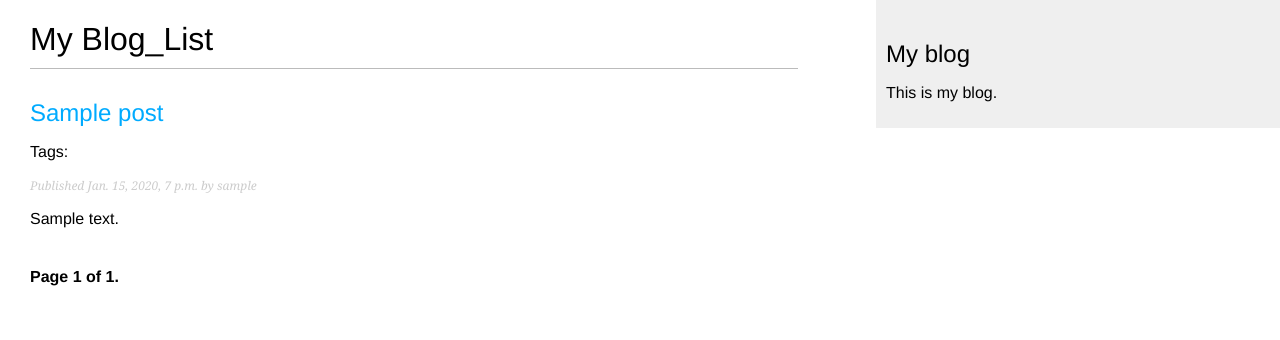
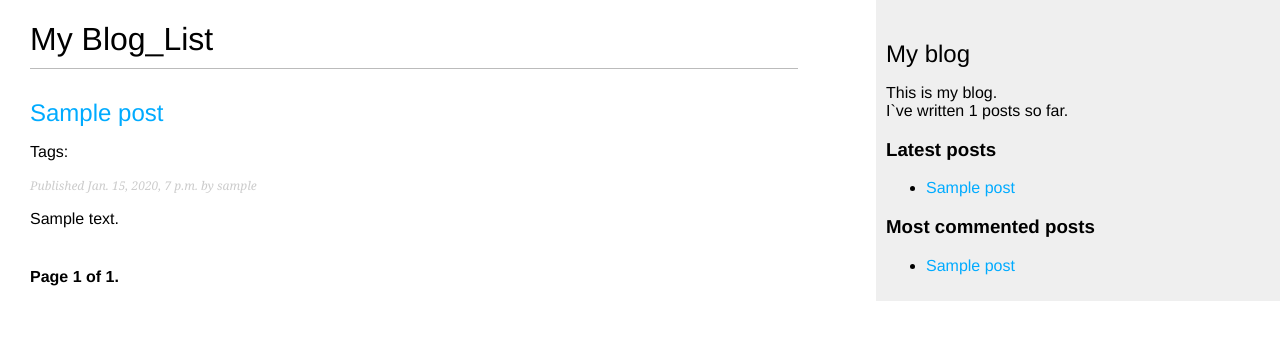
Before and after one commit to Han-minho/DjangoReviewProject, a Django app: page /blog/ in a window 1280 px wide. Shown: the top 340 px of the page. Run offline with Django 4.2, Linux system fonts and the light colour scheme; tables that the repository leaves empty hold one stand-in row (values such as "Sample post").

Commit message:
커스텀 탬플릿 필터 구현

```diff
--- a/blog/templates/blog/base.html
+++ b/blog/templates/blog/base.html
@@ -1,3 +1,4 @@
+{% load blog_tags %}
 {% load static %}
 
 <!DOCTYPE html>
@@ -13,7 +14,23 @@
     </div>
     <div id="sidebar">
         <h2>My blog</h2>
-        <p>This is my blog.</p>
+        <p>
+            This is my blog.<br>
+            I`ve written {% total_posts %} posts so far.
+        </p>
+        <h3>Latest posts</h3>
+        {% show_latest_posts 3 %}
+        <h3>Most commented posts</h3>
+        {% get_most_commented_posts as most_commented_posts %}
+        <ul>
+            {% for post in most_commented_posts %}
+                <li>
+                    <a href="{{ post.get_absolute_url }}">
+                        {{ post.title }}
+                    </a>
+                </li>
+            {% endfor %}
+        </ul>
     </div>
 </body>
 </html>
--- /dev/null
+++ b/blog/templates/blog/post/latest_posts.html
@@ -0,0 +1,9 @@
+<ul>
+    {% for post in latest_posts %}
+        <li>
+            <a href="{{ post.get_absolute_url }}">
+                {{ post.title }}
+            </a>
+        </li>
+    {% endfor %}
+</ul>
--- a/blog/templatetags/blog_tags.py
+++ b/blog/templatetags/blog_tags.py
@@ -0,0 +1,23 @@
+from django import template
+from blog.models import Post
+from django.db.models import Count
+
+register = template.Library()
+
+
+@register.simple_tag
+def total_posts():
+    return Post.published.count()
+
+
+@register.inclusion_tag('blog/post/latest_posts.html')
+def show_latest_posts(count=5):
+    latest_posts = Post.published.order_by('-publish')[:count]
+    return {'latest_posts': latest_posts}
+
+
+@register.simple_tag
+def get_most_commented_posts(count=5):
+    return Post.published.annotate(
+        total_comments=Count('comments')
+    ).order_by('-total_comments')[:count]
--- a/blog/views.py
+++ b/blog/views.py
@@ -11,26 +11,23 @@ from django.db.models import Count
 
 # Create your views here.
 def post_list(request, tag_slug=None):
+    per_page = request.GET.get('per_page', 3)
+    page_number = request.GET.get('page', 1)
     post_list = Post.published.all()
     tag = None
     if tag_slug:
         tag = get_object_or_404(Tag, slug=tag_slug)
         post_list = post_list.filter(tags__in=[tag])
-        # Pagination with 3 posts per page
-        paginator = Paginator(post_list, 3)
-        page_number = request.GET.get('page', 1)
+    # Pagination with 3 posts per page
+    paginator = Paginator(post_list, per_page, orphans=1)
     try:
         posts = paginator.page(page_number)
     except PageNotAnInteger:
-        # If page_number is not an integer deliver the first page
         posts = paginator.page(1)
     except EmptyPage:
-        # If page_number is out of range deliver last page of results
         posts = paginator.page(paginator.num_pages)
-    return render(request,
-                  'blog/post/list.html',
-                  {'posts': posts,
-                   'tag': tag})
+    return render(request, 'blog/post/list.html',
+                  {'posts': posts, 'tag': tag})
 
 
 def post_detail(request, year, month, day, post):
```
